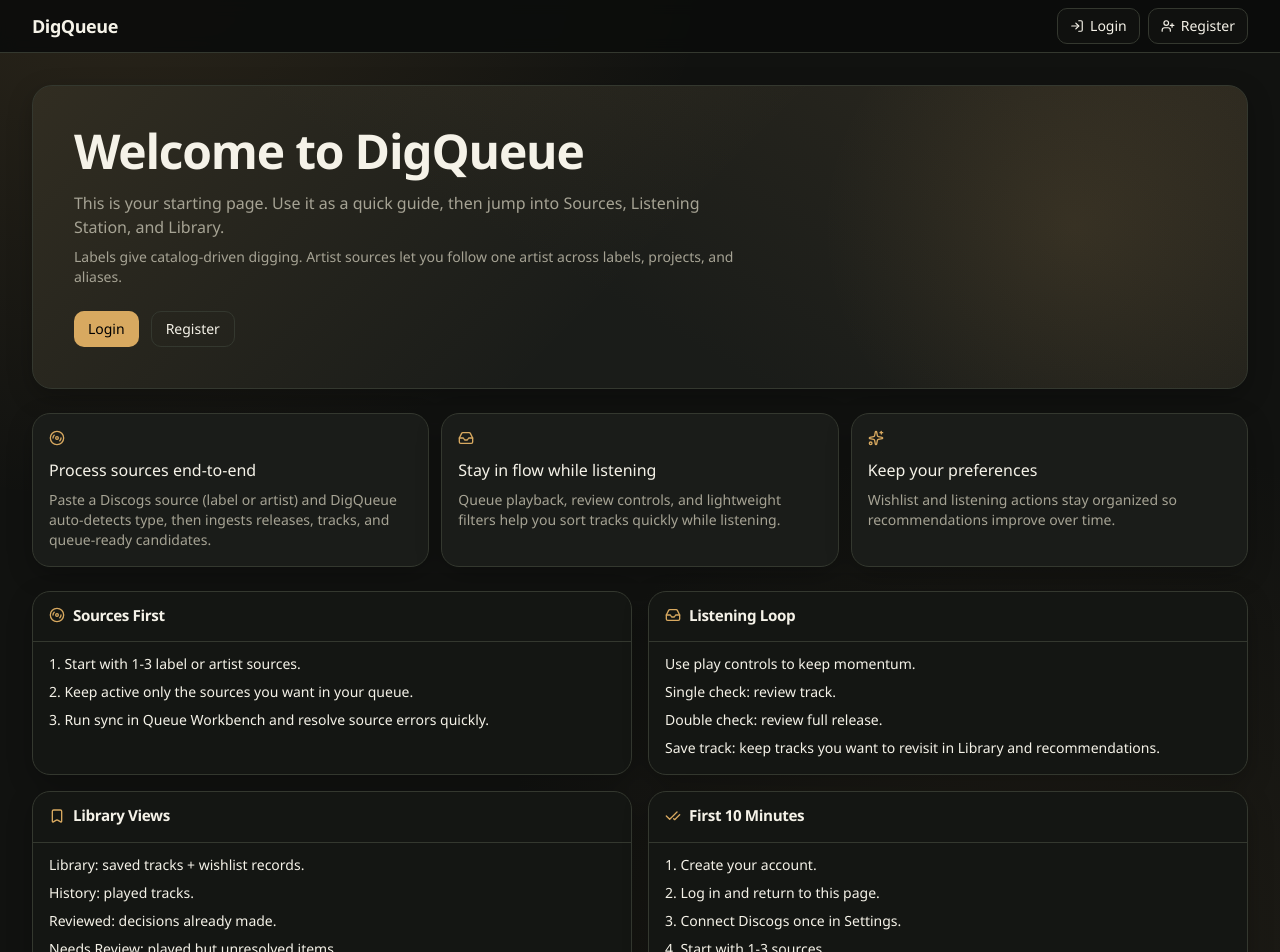
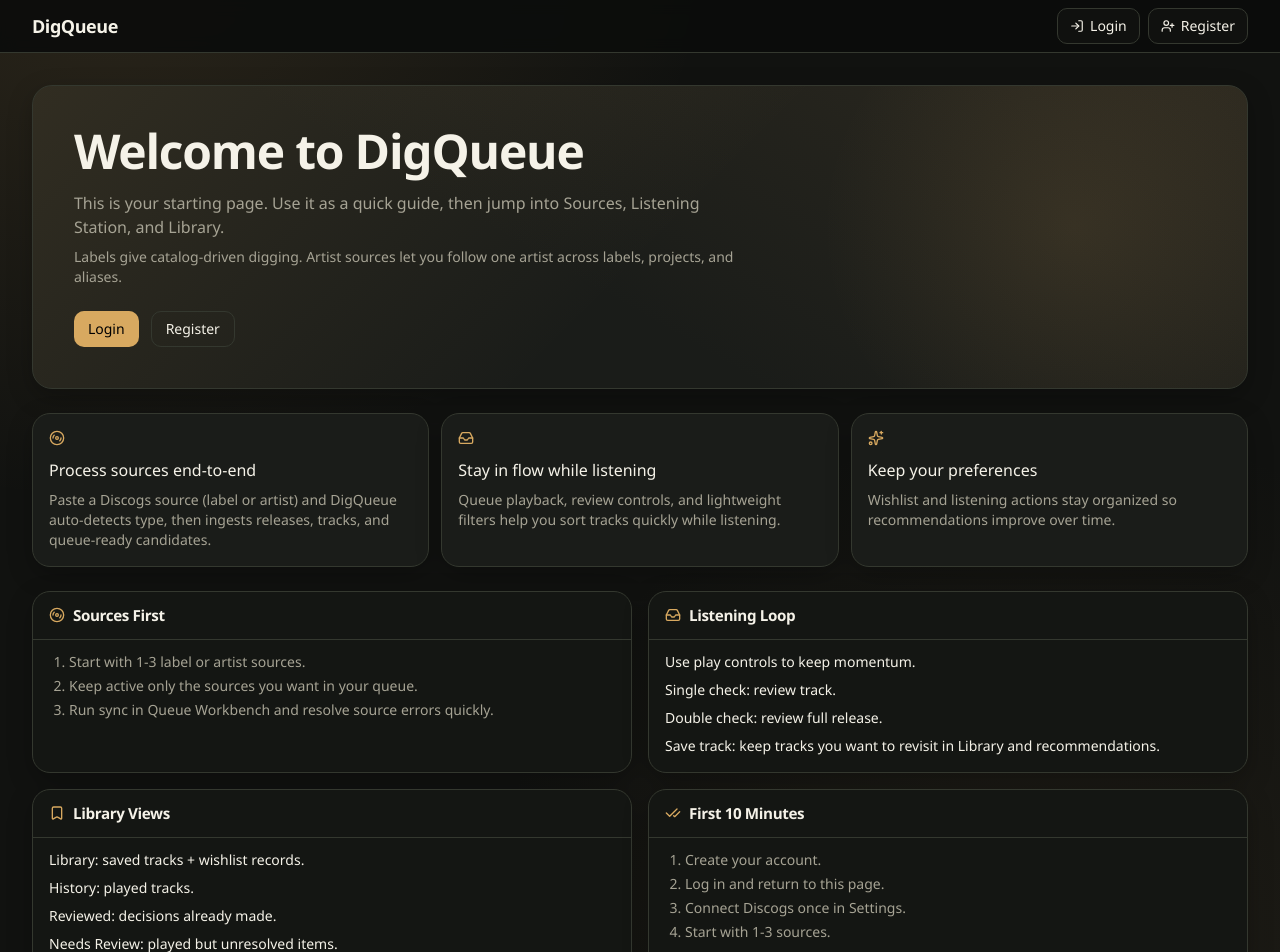
Before and after one commit to CodeLuca/DigQueue, a Next.js app: page /welcome in a window 1280 px wide. Shown: the top 952 px of the page. Built offline with nearby package versions, Linux system fonts and the light colour scheme; no server answers.

Commit message:
Consolidate onboarding guide cards

```diff
--- a/app/welcome/page.tsx
+++ b/app/welcome/page.tsx
@@ -1,8 +1,9 @@
 import Link from "next/link";
 import { Bookmark, CheckCheck, Disc3, Heart, Inbox, Settings, Sparkles } from "lucide-react";
+import { GuideCard } from "@/components/guide-card";
+import { InstructionList } from "@/components/instruction-list";
 import { OnboardingStatusCard } from "@/components/onboarding-status-card";
 import { Button } from "@/components/ui/button";
-import { Card, CardContent, CardHeader, CardTitle } from "@/components/ui/card";
 import { getCurrentAppUserId } from "@/lib/app-user";
 import { getOnboardingSnapshot } from "@/lib/onboarding-snapshot";
 
@@ -78,63 +79,69 @@ export default async function WelcomePage() {
             titleIcon={<Settings className="h-4 w-4 text-[var(--color-accent)]" />}
           />
         ) : null}
-        <Card>
-          <CardHeader>
-            <CardTitle className="inline-flex items-center gap-2"><Disc3 className="h-4 w-4 text-[var(--color-accent)]" />Sources First</CardTitle>
-          </CardHeader>
-          <CardContent className="space-y-2 text-sm">
-            <p>1. Start with 1-3 label or artist sources.</p>
-            <p>2. Keep active only the sources you want in your queue.</p>
-            <p>3. Run sync in Queue Workbench and resolve source errors quickly.</p>
-          </CardContent>
-        </Card>
-        <Card>
-          <CardHeader>
-            <CardTitle className="inline-flex items-center gap-2"><Inbox className="h-4 w-4 text-[var(--color-accent)]" />Listening Loop</CardTitle>
-          </CardHeader>
-          <CardContent className="space-y-2 text-sm">
+        <GuideCard
+          title="Sources First"
+          titleIcon={<Disc3 className="h-4 w-4 text-[var(--color-accent)]" />}
+        >
+          <InstructionList
+            className="text-sm"
+            items={[
+              "Start with 1-3 label or artist sources.",
+              "Keep active only the sources you want in your queue.",
+              "Run sync in Queue Workbench and resolve source errors quickly.",
+            ]}
+          />
+        </GuideCard>
+        <GuideCard
+          title="Listening Loop"
+          titleIcon={<Inbox className="h-4 w-4 text-[var(--color-accent)]" />}
+        >
           <p>Use play controls to keep momentum.</p>
           <p><span className="font-medium">Single check:</span> review track.</p>
           <p><span className="font-medium">Double check:</span> review full release.</p>
           <p><span className="font-medium">Save track:</span> keep tracks you want to revisit in Library and recommendations.</p>
-          </CardContent>
-        </Card>
-        <Card>
-          <CardHeader>
-            <CardTitle className="inline-flex items-center gap-2"><Bookmark className="h-4 w-4 text-[var(--color-accent)]" />Library Views</CardTitle>
-          </CardHeader>
-          <CardContent className="space-y-2 text-sm">
+        </GuideCard>
+        <GuideCard
+          title="Library Views"
+          titleIcon={<Bookmark className="h-4 w-4 text-[var(--color-accent)]" />}
+        >
           <p><span className="font-medium">Library:</span> saved tracks + wishlist records.</p>
           <p><span className="font-medium">History:</span> played tracks.</p>
           <p><span className="font-medium">Reviewed:</span> decisions already made.</p>
           <p><span className="font-medium">Needs Review:</span> played but unresolved items.</p>
-          </CardContent>
-        </Card>
-        <Card>
-          <CardHeader>
-            <CardTitle className="inline-flex items-center gap-2"><CheckCheck className="h-4 w-4 text-[var(--color-accent)]" />First 10 Minutes</CardTitle>
-          </CardHeader>
-          <CardContent className="space-y-2 text-sm">
+        </GuideCard>
+        <GuideCard
+          title="First 10 Minutes"
+          titleIcon={<CheckCheck className="h-4 w-4 text-[var(--color-accent)]" />}
+          contentClassName="space-y-3 text-sm"
+        >
           {isLoggedIn ? (
             <>
-                <p>1. Check your current setup state above.</p>
-                <p>2. Add or resume sources in Sources.</p>
-                <p>3. Run or monitor sync in Listening Station.</p>
-                <p>4. Clear leftovers in Library → Needs Review.</p>
+              <InstructionList
+                className="text-sm"
+                items={[
+                  "Check your current setup state above.",
+                  "Add or resume sources in Sources.",
+                  "Run or monitor sync in Listening Station.",
+                  "Clear leftovers in Library -> Needs Review.",
+                ]}
+              />
               <div className="pt-1">
                 <Link href="/how-to-use"><Button type="button" size="sm" variant="outline">Open Detailed Guide</Button></Link>
               </div>
             </>
           ) : (
-              <>
-                <p>1. Create your account.</p>
-                <p>2. Log in and return to this page.</p>
-                <p>3. Connect Discogs once in Settings.</p>
-                <p>4. Start with 1-3 sources.</p>
-              </>
+            <InstructionList
+              className="text-sm"
+              items={[
+                "Create your account.",
+                "Log in and return to this page.",
+                "Connect Discogs once in Settings.",
+                "Start with 1-3 sources.",
+              ]}
+            />
           )}
-          </CardContent>
-        </Card>
+        </GuideCard>
       </section>
 
       <section className="mt-6 grid grid-cols-1 gap-3 md:grid-cols-3">
--- /dev/null
+++ b/components/guide-card.tsx
@@ -0,0 +1,27 @@
+import type { ReactNode } from "react";
+import { Card, CardContent, CardHeader, CardTitle } from "@/components/ui/card";
+import { cn } from "@/lib/utils";
+
+export function GuideCard({
+  children,
+  className,
+  contentClassName,
+  title,
+  titleIcon,
+}: {
+  children: ReactNode;
+  className?: string;
+  contentClassName?: string;
+  title: ReactNode;
+  titleIcon?: ReactNode;
+}) {
+  return (
+    <Card className={className}>
+      <CardHeader className="flex items-center gap-2">
+        {titleIcon}
+        <CardTitle>{title}</CardTitle>
+      </CardHeader>
+      <CardContent className={cn("space-y-2 text-sm", contentClassName)}>{children}</CardContent>
+    </Card>
+  );
+}
```
Also changed, not shown: app/how-to-use/page.tsx (+39 -57 lines), 1 other file (tests, documents, lock files or other folders). Lines whose indentation alone changed are shown as unchanged.
